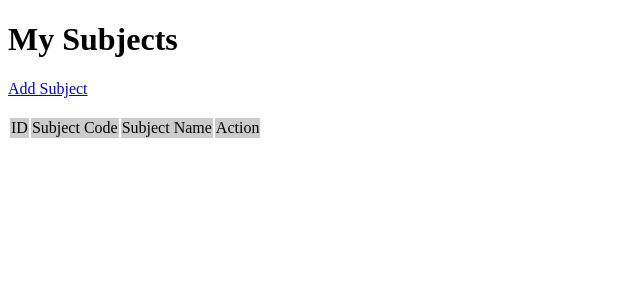
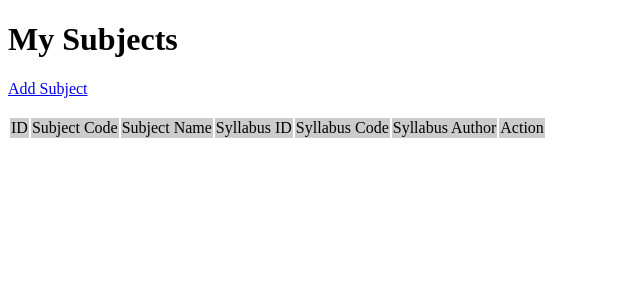
Before and after one commit to Gene-san/webdevproject, a PHP site: page / in a window 1280 px wide. Shown: the top 300 px of the page, without its empty margins (0-640 px from the left). Run offline with PHP 8.4, Linux system fonts and the light colour scheme; data that the repository does not hold is empty.

Commit message:
index & fetch update

```diff
--- a/functions/fetch.php
+++ b/functions/fetch.php
@@ -1,4 +1,4 @@
 <?php
-    $query = "SELECT * FROM tblsubjects";
+    $query = "SELECT * FROM tblsubjects LEFT JOIN tblsyllabus ON tblsyllabus.subject_id = tblsubjects.Subject_ID";
     $result = mysqli_query($dbc, $query);
 ?>
--- a/index.php
+++ b/index.php
@@ -17,6 +17,9 @@ include_once("./functions/fetch.php")
             <td>ID</td>
             <td>Subject Code</td>
             <td>Subject Name</td>
+            <td>Syllabus ID</td>
+            <td>Syllabus Code</td>
+            <td>Syllabus Author</td>
             <td>Action</td>
         </tr>
         <?php
@@ -25,6 +28,9 @@ include_once("./functions/fetch.php")
             echo "<td>".$res['Subject_ID']."</td>";
             echo "<td>".$res['Subject_Code']."</td>";
             echo "<td>".$res['Subject_Name']."</td>";
+            echo "<td>".$res['syllabus_id']."</td>";
+            echo "<td>".$res['syllabus_name']."</td>";
+            echo "<td>".$res['syllabus_author']."</td>";
             echo "<td>
             <a href=\"forms/editform.php?id=$res[Subject_ID]\">Edit</a> |
             <a href=\"functions/delete.php?id=$res[Subject_ID]\"
```
